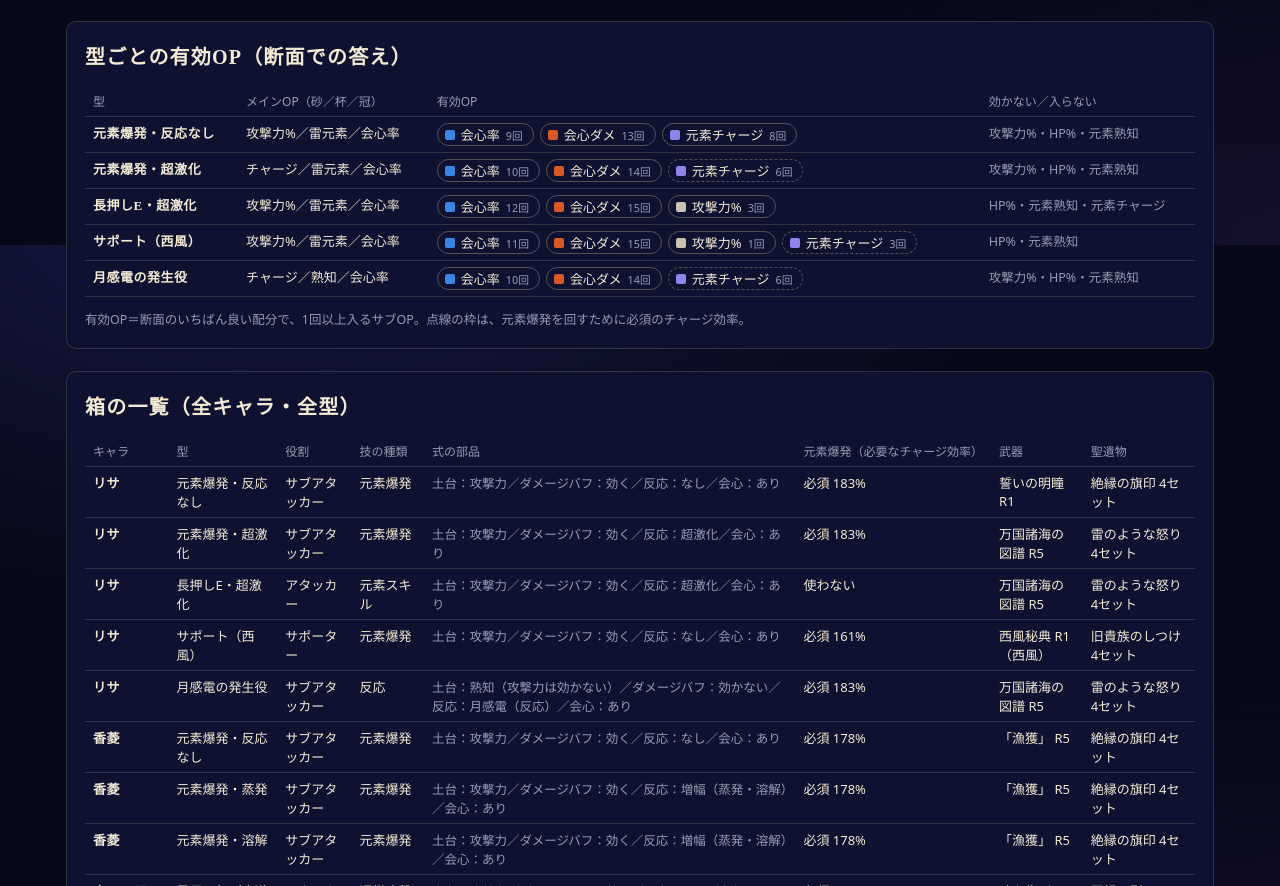
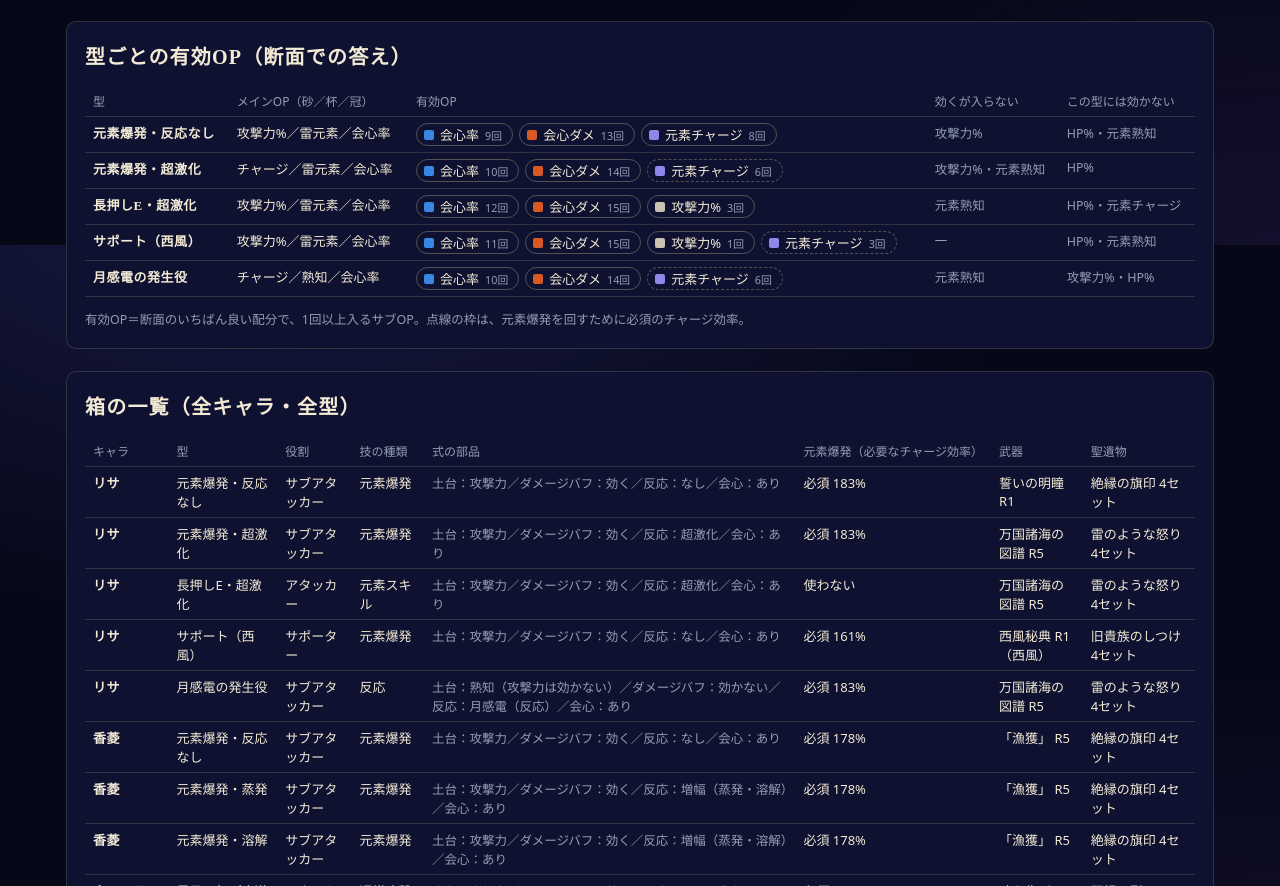
Before and after one commit to wayfaringgene-code/genshin-lab, a plain HTML site: page proto/types.html in a window 1280 px wide. Shown: the part 3755-4641 px from the top of the page. Drawn offline with Linux system fonts and the light colour scheme; a web font is replaced by a local one.

Commit message:
型くらべの引き継ぎ：docs/TYPES.md（キャラ別の型・型別の式と有効OP・図の作り方・感度の表の準備）。型くらべの表示の直し（式のバフの名前、有効OPの表の列）
Co-Authored-By: Claude Opus 5.5 <noreply@anthropic.com>
Claude-Session: https://claude.ai/code/session_012GgQheyc5nZNNW5iN3s6vM

```diff
--- a/proto/types.html
+++ b/proto/types.html
@@ -172,7 +172,7 @@ const CHARS={
  'ウェンティ':{elem:'風', atk:263.10, cr:5, cd:50, em:0, er:32, cost:60, refund:15, burstCD:15, skill:{name:'一回押しE', particles:3, cd:6},
    types:[
     {id:'v-arrow', name:'暴風の矢（魔導秘儀あり）', role:'アタッカー', measure:'暴風の矢（元素爆発中の通常攻撃。倍率は比べると消える）', weapon:'daybreak', set:'vv', burst:true,
-     add:{dmgP:50}, addNote:'魔導秘儀：拡散を起こしたあと与えるダメージ+50%（ウェンティが場にいて拡散するとみなす）。暴風の目の135%は比べると消える', parts:{kind:'na', react:'none'}},
+     add:{dmgP:50}, dmgLabel:'魔導秘儀', addNote:'魔導秘儀：拡散を起こしたあと与えるダメージ+50%（ウェンティが場にいて拡散するとみなす）。暴風の目の135%は比べると消える', parts:{kind:'na', react:'none'}},
     {id:'v-swirl', name:'拡散サポート', role:'サポーター', measure:'ウェンティが起こす拡散（会心しない固定の反応）', weapon:'favW', set:'vv', burst:true, parts:{kind:'reaction', react:'swirl'}}
    ]},
  '雷電将軍':{elem:'雷', atk:337.24, cr:5, cd:50, em:0, er:32, erDmg:0.4, cost:90, burstCD:18, skill:{name:'神変・悪曜開眼（連携攻撃。粒子は目安）', particles:4, cd:10},
@@ -186,9 +186,9 @@ const CHARS={
    cand:{sands:['HP%','ATK%','EM'],goblet:['DMG','HP%','ATK%','EM'],circlet:['CR','CD','HP%','ATK%','EM']},
    types:[
     {id:'h-vape', name:'重撃・蒸発', role:'アタッカー', measure:'冥蝶の舞の重撃（全部が蒸発）', weapon:'homa', set:'cw', burst:false,
-     add:{dmgP:33}, addNote:'冥蝶の舞：HP上限の5.96%が攻撃力（胡桃の基礎攻撃力の400%まで）。固有天賦：HP50%以下で炎元素+33%', parts:{kind:'ca', react:'amp', ampMult:1.5, share:1}},
+     add:{dmgP:33}, dmgLabel:'固有天賦（HP50%以下）', addNote:'冥蝶の舞：HP上限の5.96%が攻撃力（胡桃の基礎攻撃力の400%まで）。固有天賦：HP50%以下で炎元素+33%', parts:{kind:'ca', react:'amp', ampMult:1.5, share:1}},
     {id:'h-none', name:'重撃・反応なし', role:'アタッカー', measure:'冥蝶の舞の重撃', weapon:'homa', set:'cw', burst:false,
-     add:{dmgP:33}, addNote:'冥蝶の舞：HP上限の5.96%が攻撃力（基礎攻撃力の400%まで）。固有天賦：HP50%以下で炎元素+33%', parts:{kind:'ca', react:'none'}}
+     add:{dmgP:33}, dmgLabel:'固有天賦（HP50%以下）', addNote:'冥蝶の舞：HP上限の5.96%が攻撃力（基礎攻撃力の400%まで）。固有天賦：HP50%以下で炎元素+33%', parts:{kind:'ca', react:'none'}}
    ]},
  'フリンズ':{elem:'雷', atk:351.59, cr:5, cd:50+38.4, em:0, cost:0, burstCD:20, skill:{name:'—', particles:0, cd:1},
    types:[
@@ -198,7 +198,7 @@ const CHARS={
  'マーヴィカ':{elem:'炎', atk:358.77, cr:5, cd:50+38.4, em:0, cost:0, burstCD:18, skill:{name:'—', particles:0, cd:1},
    types:[
     {id:'m-melt', name:'墜陽斬・溶解', role:'アタッカー', measure:'墜陽斬（戦意200。戦意の上乗せは攻撃力に比例するので消える）', weapon:'suns', set:'codex', burst:false,
-     add:{atkP:30, dmgP:40}, addNote:'固有天賦1：攻撃力+30%・固有天賦2：ダメージ+40%（戦意200）。元素爆発は戦意で撃つのでチャージ効率は考えない', parts:{kind:'burst', react:'amp', ampMult:2, share:1}}
+     add:{atkP:30, dmgP:40}, dmgLabel:'固有天賦2（戦意200）', addNote:'固有天賦1：攻撃力+30%・固有天賦2：ダメージ+40%（戦意200）。元素爆発は戦意で撃つのでチャージ効率は考えない', parts:{kind:'burst', react:'amp', ampMult:2, share:1}}
    ]},
  'スカーク':{elem:'氷', atk:358.77, cr:5, cd:50+38.4, em:0, cost:0, burstCD:15, skill:{name:'—', particles:0, cd:1},
    types:[
@@ -254,7 +254,7 @@ function fmlOf(T){ const p=T.parts, isB=p.kind==='burst', s=SET[T.set], w=WEAPON
   if(p.react==='lunar') return `3×1446.85×(1＋6×熟知÷(熟知＋2000)＋反応ボーナス) × (1＋会心率×会心ダメ)　※攻撃力とダメージバフは効かない`;
   const c=C(), w2=WEAPON[T.weapon], atkTxt=c.hpAtk?'攻撃力（＋HP上限×5.96%・基礎攻撃力の400%まで＋護摩のHP×1.8%）':w2.erAtk?'攻撃力（＋チャージ効率の超えた分×28%・上限80%）':'攻撃力';
   const core=p.react==='agg'?`(攻撃力×${p.talent}${p.share<1?` ＋ ${p.share===0.4?'5回に2回':p.share}`:' ＋ '}× 超激化の上乗せ 1.15×1446.85×(1＋5×熟知÷(熟知＋1200)＋反応ボーナス))`:atkTxt;
-  const dm=`(1＋${C().elem}元素ダメージ${c.erDmg?'＋チャージ効率の超えた分×0.4%':''}${T.add&&T.add.dmgP?'＋魔導秘儀':''}${p.kind==='na'&&w.add.naDmg?'＋通常攻撃ダメージ':''}${isB&&(w.add.burstDmg||s.add.burstDmg)?'＋元素爆発ダメージ':''}${isB&&s.emblem?'＋チャージ効率×25%（上限75%）':''})`;
+  const dm=`(1＋${C().elem}元素ダメージ${c.erDmg?'＋チャージ効率の超えた分×0.4%':''}${T.add&&T.add.dmgP?'＋'+(T.dmgLabel||'天賦のダメージバフ'):''}${p.kind==='na'&&(w.add.naDmg||s.add.naDmg||(T.add&&T.add.naDmg))?'＋通常攻撃ダメージ':''}${isB&&(w.add.burstDmg||s.add.burstDmg)?'＋元素爆発ダメージ':''}${isB&&s.emblem?'＋チャージ効率×25%（上限75%）':''})`;
   const amp=p.react==='amp'?` × ${p.ampMult}×(1＋2.78×熟知÷(熟知＋1400))`:'';
   return `${core} × ${dm}${amp} × (1＋会心率${isB&&w.add.burstCR?'（＋元素爆発の会心率）':''}×会心ダメ)`; }
 const capOf=(mains,k)=>lc*(5-mains.filter(m=>MK(m)===k).length);
@@ -362,9 +362,9 @@ function renderBoxes(){ const sv=ch; let h=`<tr><th>キャラ</th><th>型</th><t
   for(const k of Object.keys(CHARS)){ ch=k; const c=C(); for(const T of c.types){ const w=WEAPON[T.weapon];
     h+=`<tr><td class="t">${k}</td><td>${T.name}</td><td>${T.role}</td><td>${KIND_JP[T.parts.kind]}</td><td class="note">${partsTxt(T)}</td><td>${!c.cost?'—（考えない）':T.burst?`必須 ${needER(T).toFixed(0)}%`:'使わない'}</td><td>${w.name}${w.fav?'（西風）':''}</td><td>${SET[T.set].name}</td></tr>`; } }
   ch=sv; $('boxes').innerHTML=h; }
-function renderSum(){ $('sum').innerHTML=`<tr><th>型</th><th>メインOP（砂／杯／冠）</th><th>有効OP</th><th>効かない／入らない</th></tr>`+C().types.map(T=>{ const res=compute(T), vars=varsOf(T); if(!res.best) return `<tr><td class="t">${T.name}</td><td colspan="3" class="note">入りきらない</td></tr>`;
-    const a=res.best.r.a, eff=ORD.filter(k=>a[k]>0), ne=ORD.filter(k=>a[k]===0);
-    return `<tr><td class="t">${T.name}</td><td>${cname(res.best.mains)}</td><td><div class="eff">${eff.map(k=>`<span class="chip${k==='ER'&&!vars.includes('ER')?' req':''}"><i class="dot" style="--c:var(${ST[k][1]})"></i>${ST[k][0]}<small>${a[k]}回</small></span>`).join('')}</div></td><td class="note">${ne.map(k=>ST[k][0]).join('・')||'—'}</td></tr>`; }).join(''); }
+function renderSum(){ $('sum').innerHTML=`<tr><th>型</th><th>メインOP（砂／杯／冠）</th><th>有効OP</th><th>効くが入らない</th><th>この型には効かない</th></tr>`+C().types.map(T=>{ const res=compute(T), vars=varsOf(T); if(!res.best) return `<tr><td class="t">${T.name}</td><td colspan="4" class="note">入りきらない</td></tr>`;
+    const a=res.best.r.a, eff=ORD.filter(k=>a[k]>0), zero=vars.filter(k=>a[k]===0), ne=ORD.filter(k=>!vars.includes(k)&&!(k==='ER'&&a.ER>0));
+    return `<tr><td class="t">${T.name}</td><td>${cname(res.best.mains)}</td><td><div class="eff">${eff.map(k=>`<span class="chip${k==='ER'&&!vars.includes('ER')?' req':''}"><i class="dot" style="--c:var(${ST[k][1]})"></i>${ST[k][0]}<small>${a[k]}回</small></span>`).join('')}</div></td><td class="note">${zero.map(k=>ST[k][0]).join('・')||'—'}</td><td class="note">${ne.map(k=>ST[k][0]).join('・')||'—'}</td></tr>`; }).join(''); }
 $('e0').addEventListener('input',()=>{ $('e0v').textContent=$('e0').value; });
 $('e0').addEventListener('change',()=>{ e0=+$('e0').value; save(); render(); });
 // #check：効くサブOPが4種類までの型で、全部数える方法と入れ替えの方法の答えを照らし合わせる（開発用）
```
Also changed, not shown: 3 other files.
